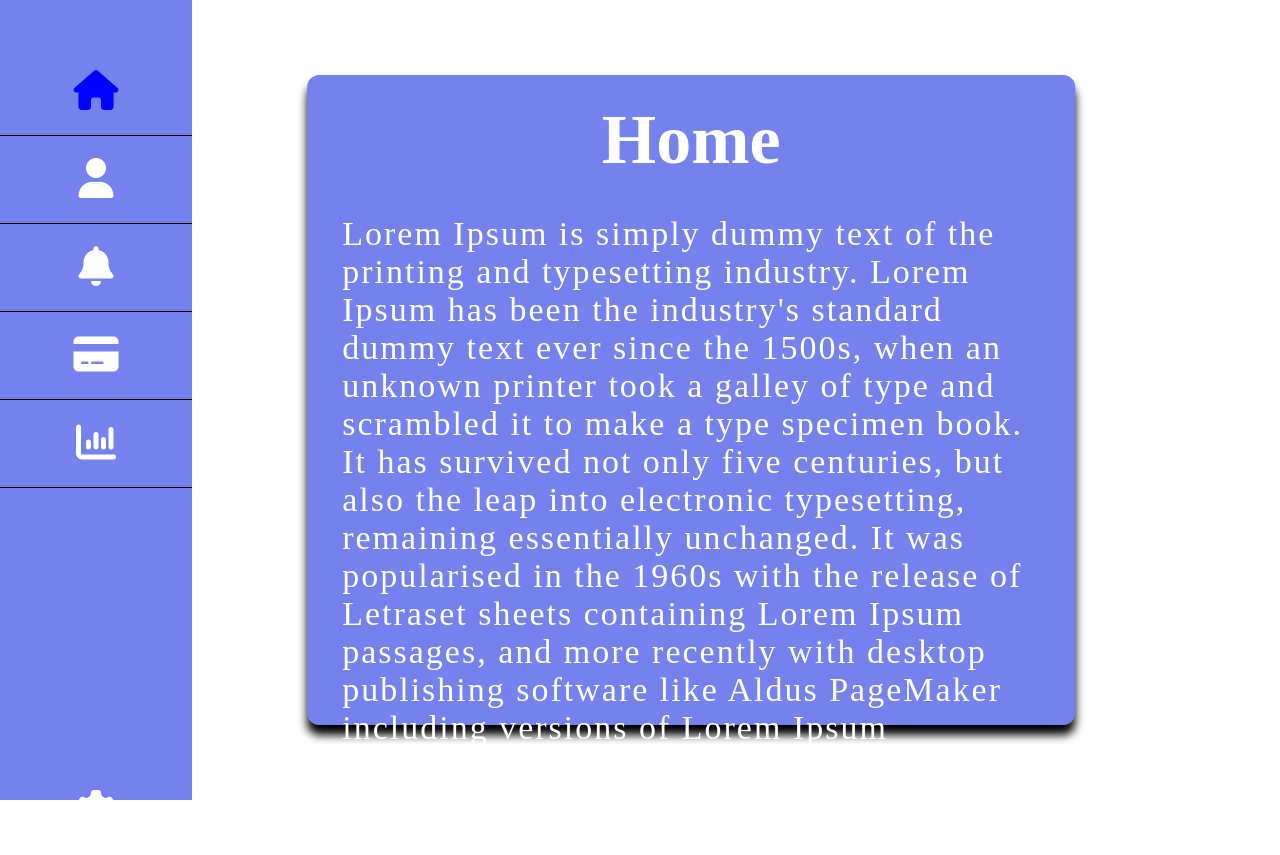
After one commit to jedeias/financeEight, a PHP site: page /view/home.php in a window 1280 px wide. The commit adds this page. Run offline with PHP 8.4, Linux system fonts and the light colour scheme.

Commit message:
feito tela de login e home

```diff
--- /dev/null
+++ b/app/view/CSS/home.css
@@ -0,0 +1,80 @@
+*{
+    padding: 0;
+    margin: 0;
+    box-sizing: border-box;
+    text-decoration: none;
+    list-style: none;
+    transition: all 0.5s linear;
+}
+
+:root{
+    --box-color:rgba(117,129,236,1);
+}
+
+nav{
+    background-color: var(--box-color);
+    filter: blur(0.4px);
+    width: 15%;
+    height: 100vh;
+}
+
+nav ul{
+    padding-top: 25%;
+}
+
+nav ul li{
+    padding: 20px;
+    text-align: center;
+    font-size: 40px;
+    border-bottom: 1px solid #000;
+}
+
+nav ul li a{
+    color: #fff;
+}
+
+nav ul li a:hover{
+    text-decoration: underline;
+    color: #000;
+}
+
+nav ul li:hover{
+    background: rgba(0,0,0,0.5);
+}
+
+nav ul li:last-child{
+    padding-top: 300px;
+    border: none;
+    background: none;
+}
+
+
+
+.home{
+    width: 60%;
+    height: 650px;
+    position: absolute;
+    left: 60%;
+    top: 50%;
+    transform: translate(-60%,-50%);
+    background: var(--box-color);
+    border-radius: 12px;
+    box-shadow: 0 10px 10px #000;
+}
+
+.title{
+    text-align: center;
+    margin-top: 25px;
+    color: #fff;
+    font-size: 70px;
+}
+
+.home p{
+    font-size: 34px;
+    color: #fff;
+    letter-spacing: 2px;
+    padding: 35px;
+}
+.active{
+    color: blue;
+}
--- a/app/view/CSS/index.css
+++ b/app/view/CSS/index.css
@@ -89,6 +89,11 @@ input {
     padding: 12px 15px;
     margin: 8px 0;
     width: 100%;
+}
+
+#signUp:hover{
+    background: #a184f1;
+    border: none;
 }
 
 .container {
--- /dev/null
+++ b/app/view/home.php
@@ -0,0 +1,42 @@
+<!DOCTYPE html>
+<html lang="en">
+<head>
+    <meta charset="UTF-8">
+    <meta name="viewport" content="width=device-width, initial-scale=1.0">
+    <link rel="stylesheet" href="https://cdnjs.cloudflare.com/ajax/libs/font-awesome/6.4.2/css/all.min.css">
+    <link rel="stylesheet" href="./CSS/home.css">
+    <title>Home</title>
+</head>
+<body>
+
+<nav>
+    <ul>
+        <li><a href="#" class="active"><i class="fas fa-home"></i></a></li>
+        <li><a href="#"><i class="fas fa-user"></i></a></li>
+        <li><a href="#"><i class="fas fa-bell"></i></a></li>
+        <li><a href="#"><i class="fa-solid fa-credit-card"></i></a></li>
+        <li><a href="#"><i class="fa-solid fa-chart-column"></i></a></li>
+        <li><a href="#"><i class="fa-solid fa-gear"></i></a></li>
+    </ul>
+
+</nav>
+
+<section class="home">
+
+    <div class="container">
+        <h1 class="title">Home</h1>
+        <p>Lorem Ipsum is simply dummy text of the printing and typesetting industry.
+            Lorem Ipsum has been the industry's standard dummy text ever since the 1500s,
+            when an unknown printer took a galley of type and scrambled it to make a type specimen book.
+            It has survived not only five centuries, but also the leap into electronic typesetting,
+            remaining essentially unchanged. It was popularised in the 1960s with the release of Letraset sheets containing Lorem Ipsum passages,
+            and more recently with desktop publishing software like Aldus PageMaker including versions of Lorem Ipsum</p>
+    </div>
+
+</section>
+
+
+<script src="https://ajax.googleapis.com/ajax/libs/jquery/3.7.1/jquery.min.js"></script>
+<script src="./JS/home.js"></script>
+</body>
+</html>
```
Also changed, not shown: app/index.php (+33 -4 lines), app/view/JS/home.js (added).
